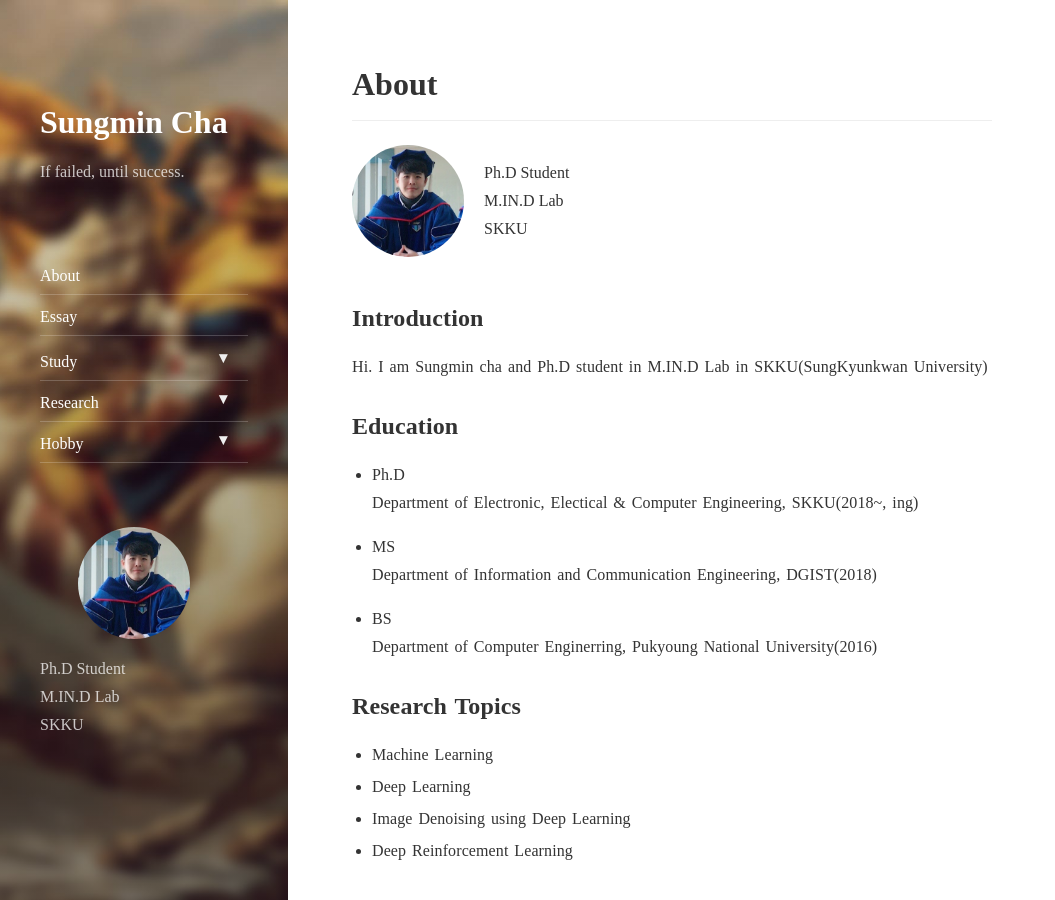
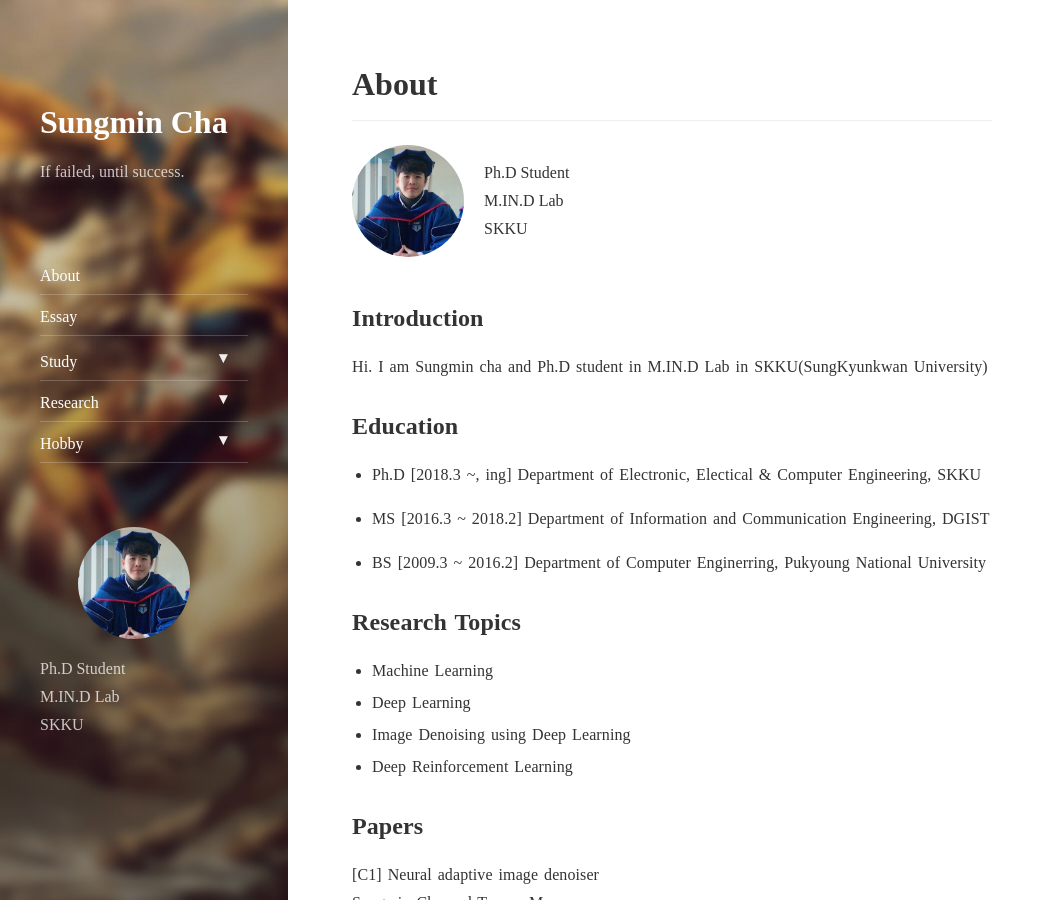
Before and after one commit to csm9493/csm9493.github.io, a Jekyll site: the page built from about.md, in a window 1280 px wide and 900 px high. Shown: the whole window, without its empty margins (0-1055 px from the left). Built offline with Jekyll 4.4.1, drawn with Linux system fonts in a browser that asks for light colours; nearby versions of some CDN libraries.

Commit message:
update about

```diff
--- a/about.md
+++ b/about.md
@@ -11,14 +11,14 @@ Hi. I am Sungmin cha and Ph.D student in M.IN.D Lab in SKKU(SungKyunkwan Univers
 
 ## Education
 
-- Ph.D
-Department of Electronic, Electical & Computer Engineering, SKKU(2018~, ing)
+- Ph.D [2018.3 ~, ing]
+Department of Electronic, Electical & Computer Engineering, SKKU
 
-- MS
-Department of Information and Communication Engineering, DGIST(2018)
+- MS [2016.3 ~ 2018.2]
+Department of Information and Communication Engineering, DGIST
 
-- BS
-Department of Computer Enginerring, Pukyoung National University(2016)
+- BS [2009.3 ~ 2016.2]
+Department of Computer Enginerring, Pukyoung National University
 
 ## Research Topics
 
```
